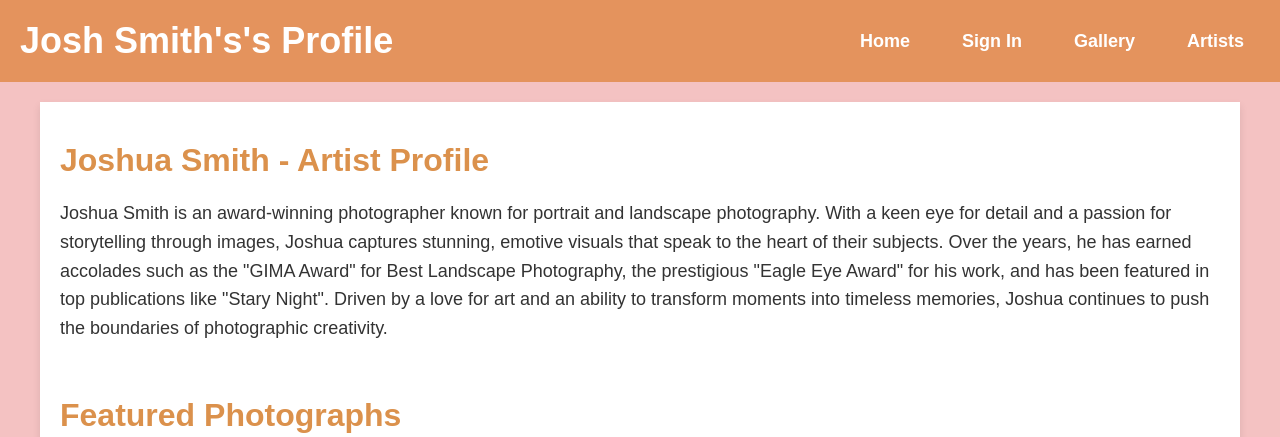
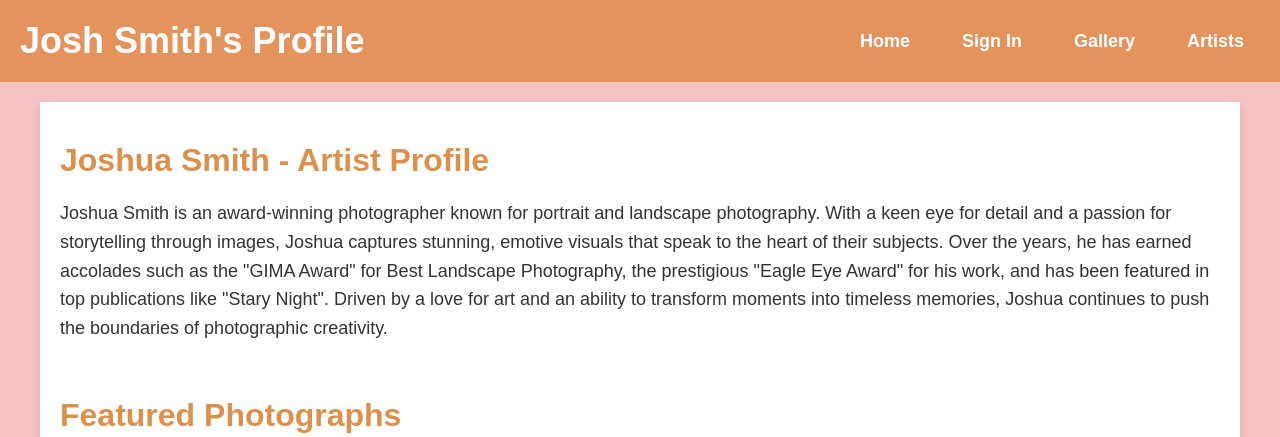
Before and after one commit to MSTtaslimaakter/artists_showcase_hub, a Django app: page /joshua_smith/ in a window 1280 px wide. Shown: the top 437 px of the page. Run offline with Django 5.2, Linux system fonts and the light colour scheme; grey boxes are pictures that could not be loaded.

Commit message:
megh's code

```diff
--- a/template/josh.html
+++ b/template/josh.html
@@ -14,7 +14,7 @@
     <!-- Header Section -->
     <header class="site-header">
         <div class="container">
-            <h1 class="site-title">Josh Smith's's Profile</h1>
+            <h1 class="site-title">Josh Smith's Profile</h1>
             <nav class="main-nav">
                 <ul>
                     <li><a href="{% url 'Home' %}">Home</a></li>
```
Also changed, not shown: db.sqlite3, media/art_pieces/paint_1.jpeg (added), media/art_pieces/paint_2.jpeg (added), media/art_pieces/paint_3.jpeg (added), media/art_pieces/photo_2.jpeg (added), media/art_pieces/photo_3.jpeg (added), media/art_pieces/photo_5.jpeg (added), media/art_pieces/sculp.jpeg (added), media/art_pieces/sculp_1.jpeg (added), media/art_pieces/sculp_3.jpeg (added).
